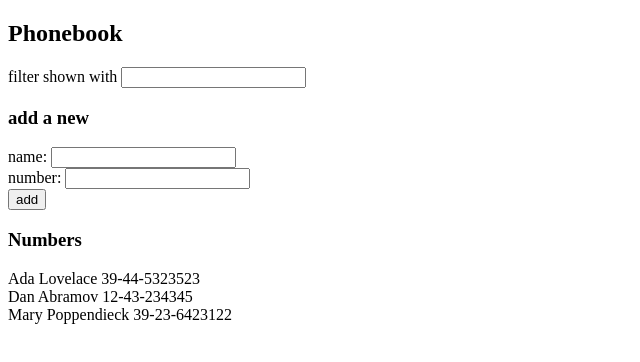
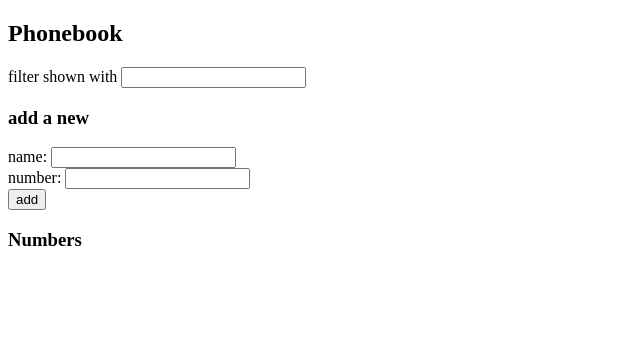
Before and after one commit to eppu-peltonen/fullstack-course, a React (Create React App) app in the folder osa2/puhelinluettelo/: page / in a window 1280 px wide. Shown: the top 362 px of the page, without its empty margins (0-640 px from the left). Built offline with nearby package versions, Linux system fonts and the light colour scheme.

Commit message:
removed test data

```diff
--- a/osa2/puhelinluettelo/src/App.js
+++ b/osa2/puhelinluettelo/src/App.js
@@ -2,11 +2,7 @@
 import { Persons, Filter, PersonForm } from './components/Person'
 
 const App = () => {
-  const [persons, setPersons] = useState([
-    { name: 'Ada Lovelace', number: '39-44-5323523' },
-    { name: 'Dan Abramov', number: '12-43-234345' },
-    { name: 'Mary Poppendieck', number: '39-23-6423122' }
-  ])
+  const [persons, setPersons] = useState([])
   const [newName, setNewName] = useState('')
   const [newNumber, setNewNumber] = useState('')
   const [filterPersons, setFilterPersons] = useState('')
```
